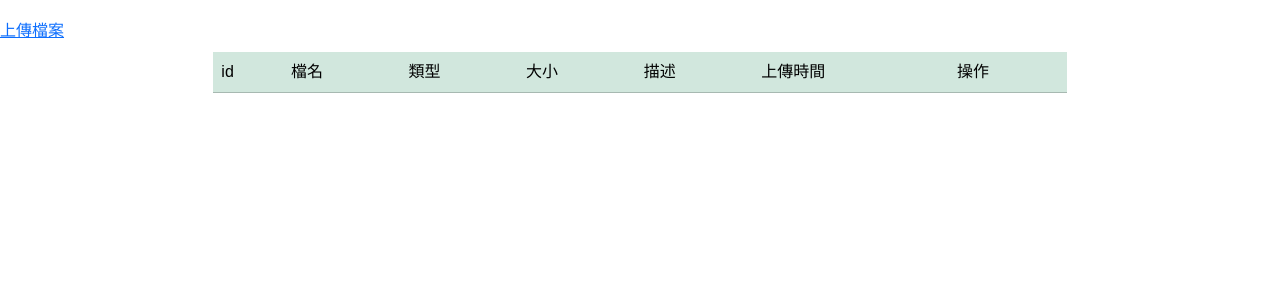
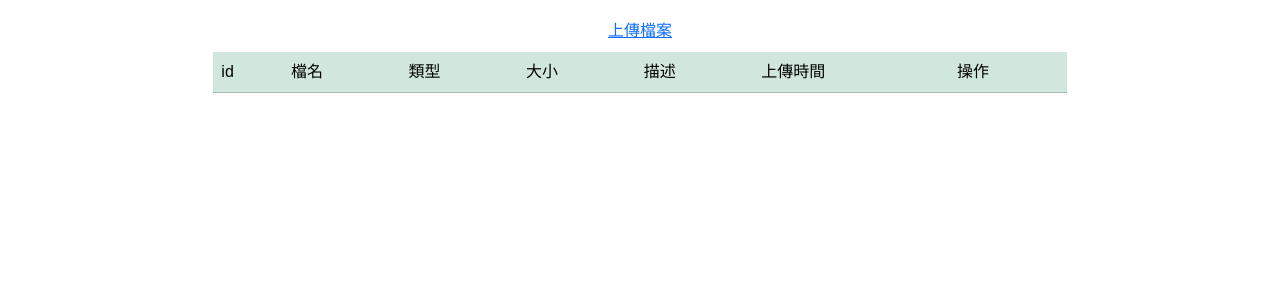
Before and after one commit to HelloCodeman/2023-PHP-Project, a PHP site: page /manage.php in a window 1280 px wide. Shown: the part 68-368 px from the top of the page. Run offline with PHP 8.4, Linux system fonts and the light colour scheme; data that the repository does not hold is empty.

```diff
--- a/manage.php
+++ b/manage.php
@@ -24,7 +24,7 @@ include_once "db.php";
 <body>
     <h1 class="header">檔案管理練習</h1>
     <!----建立上傳檔案表單及相關的檔案資訊存入資料表機制----->
-    <h3><a href="upload.php">上傳檔案</a></h3>
+    <h3 style="text-align: center;"><a href="upload.php">上傳檔案</a></h3>
 
 
 
```
